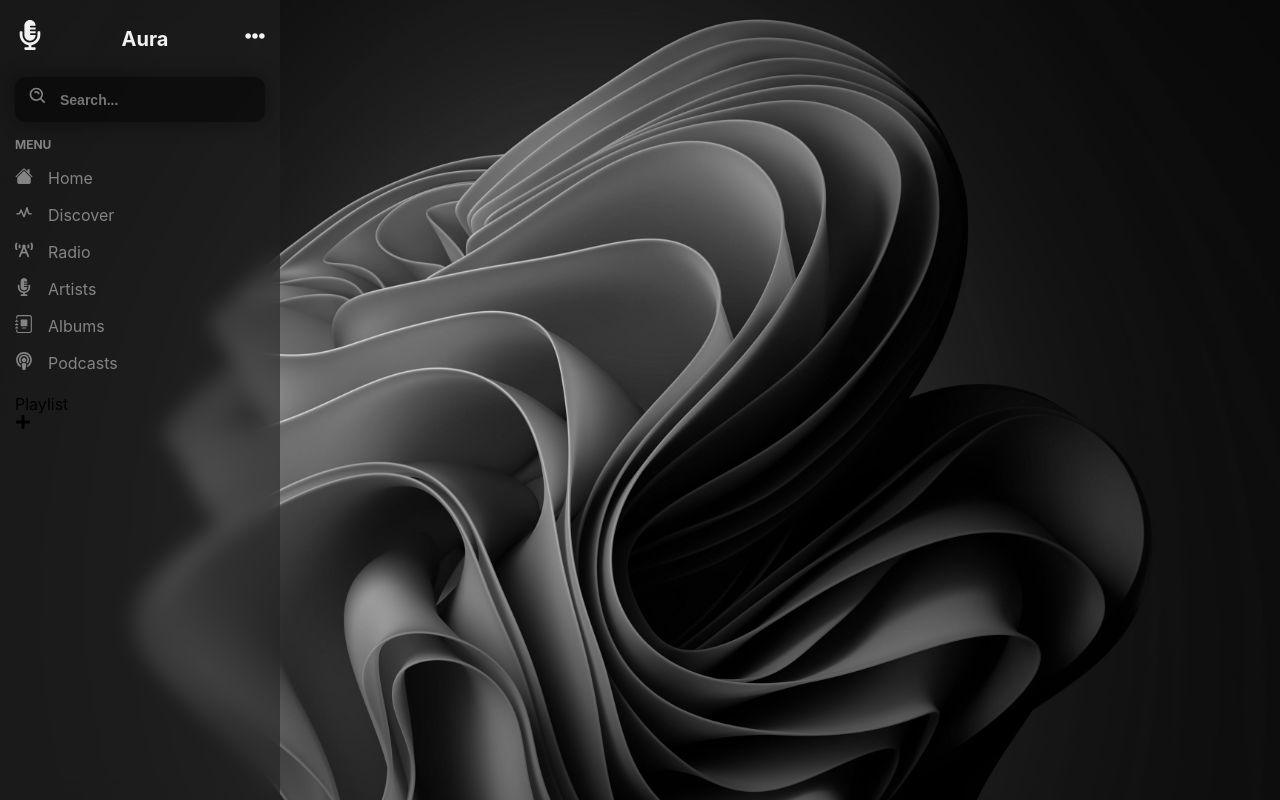
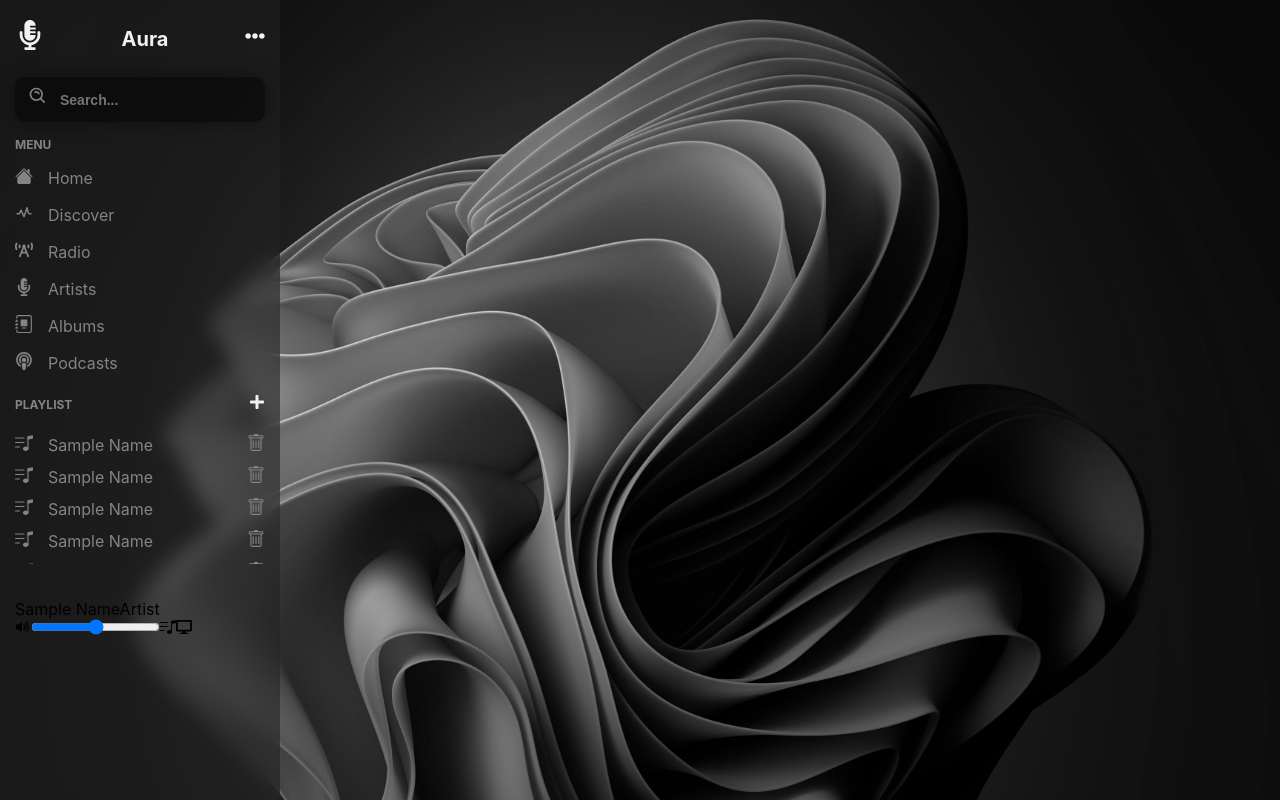
Before and after one commit to CollinsDrew/Aura_Music, a React (Create React App) app: page / in a window 1280 px wide. Built offline with nearby package versions, Linux system fonts and the light colour scheme.

Commit message:
playlist icons and styling added to left menu

```diff
--- a/src/Components/LeftMenu.js
+++ b/src/Components/LeftMenu.js
@@ -3,6 +3,7 @@ import "../Styles/LeftMenu.css";
 import { Menu } from "./Menu";
 import { MenuList } from "./MenuList";
 import { MenuPlaylist } from "./MenuPlaylist";
+import { TrackList } from "./TrackList";
 
 import { FaMicrophoneAlt, FaEllipsisH } from "react-icons/fa";
 import { BiSearchAlt } from "react-icons/bi";
@@ -29,6 +30,7 @@ function LeftMenu() {
 
       <Menu title={"Menu"} menuObject={MenuList} />
       <MenuPlaylist />
+      <TrackList />
     </div>
   );
 }
--- a/src/Components/Menu.js
+++ b/src/Components/Menu.js
@@ -21,7 +21,7 @@ function Menu({ title, menuObject }) {
       <ul>
         {menuObject &&
           menuObject.map((menu) => (
-            <li>
+            <li key={menu.id}>
               <a href="#">
                 <i>{menu.icon}</i>
                 <span>{menu.name}</span>
--- a/src/Components/MenuPlaylist.js
+++ b/src/Components/MenuPlaylist.js
@@ -1,5 +1,7 @@
 import React from "react";
 import { FaPlus } from "react-icons/fa";
+import { BsMusicNoteList, BsTrash } from "react-icons/bs";
+import { PlayList } from "./PlayList";
 
 function MenuPlaylist() {
   return (
@@ -10,7 +12,22 @@ function MenuPlaylist() {
           <FaPlus />
         </i>
       </div>
-      <div className="playListScroll"></div>
+      <div className="playListScroll">
+        {PlayList &&
+          PlayList.map((list) => (
+            <div className="playList">
+              <i className="list">
+                <BsMusicNoteList />
+              </i>
+
+              <p>Sample Name</p>
+
+              <i className="trash">
+                <BsTrash />
+              </i>
+            </div>
+          ))}
+      </div>
     </div>
   );
 }
--- /dev/null
+++ b/src/Components/PlayList.js
@@ -0,0 +1,10 @@
+const PlayList = [
+  { id: 1, name: "Top Hits" },
+  { id: 2, name: "Dance" },
+  { id: 3, name: "Relax" },
+  { id: 4, name: "Country" },
+  { id: 5, name: "Hip Hop" },
+  { id: 6, name: "RnB" },
+];
+
+export { PlayList };
--- /dev/null
+++ b/src/Components/TrackList.js
@@ -0,0 +1,30 @@
+import React from "react";
+import { BsVolumeUpFill, BsMusicNoteList } from "react-icons/bs";
+import { FaDesktop } from "react-icons/fa";
+
+function TrackList() {
+  return (
+    <div className="trackList">
+      <div className="top">
+        <img src="" alt="" />
+        <p>
+          Sample Name<span>Artist</span>
+        </p>
+      </div>
+      <div className="bottom">
+        <i>
+          <BsVolumeUpFill />
+        </i>
+        <input type="range" />
+        <i>
+          <BsMusicNoteList />
+        </i>
+        <i>
+          <FaDesktop />
+        </i>
+      </div>
+    </div>
+  );
+}
+
+export { TrackList };
--- a/src/Styles/LeftMenu.css
+++ b/src/Styles/LeftMenu.css
@@ -121,3 +121,60 @@
   color: #f1f1f1;
   transition: 0.3s;
 }
+
+.playListContainer {
+  cursor: pointer;
+  margin: 15px 0;
+}
+
+.playListContainer .nameContainer {
+  display: flex;
+  justify-content: space-between;
+  align-items: center;
+  color: #848484;
+  margin-bottom: 10px;
+}
+
+.playListContainer .nameContainer p {
+  font-size: 12px;
+  text-transform: uppercase;
+  font-weight: bold;
+}
+
+.playListContainer .nameContainer i {
+  cursor: pointer;
+  color: #f1f1f1;
+}
+
+.playListContainer .playListScroll {
+  height: 140px;
+  overflow-x: hidden; /* Stops scrolling side to side*/
+  overflow-y: scroll; /* Allows scrolling up & down but hides scroll bar*/
+  position: relative;
+}
+
+.playListContainer .playListScroll .playList {
+  display: flex;
+  color: #848484;
+  align-items: center;
+  margin: 10px 0;
+}
+
+.playListContainer .playListScroll .playList i {
+  font-size: 18px;
+}
+
+.playListContainer .playListScroll .playList .list {
+  margin-right: 15px;
+}
+
+.playListContainer .playListScroll .playList .trash {
+  margin-left: auto;
+}
+
+.playListContainer .playListScroll .playList p {
+  font-size: 16px;
+  text-overflow: ellipsis; /* adds ... instead of overflowing or hidden text*/
+  overflow: hidden;
+  display: inline;
+}
```
